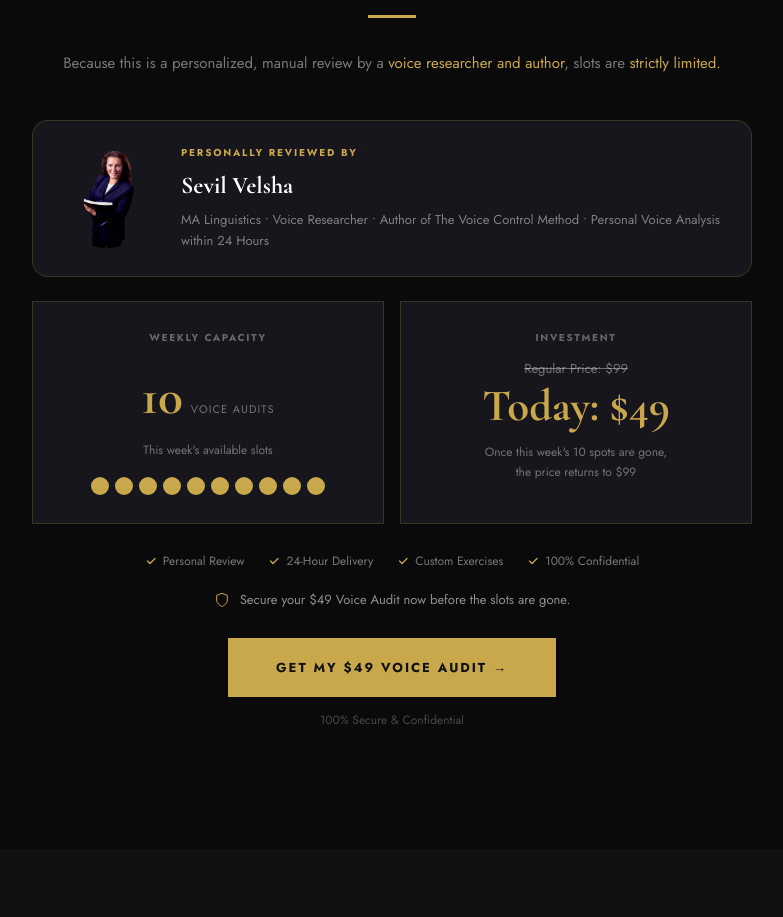
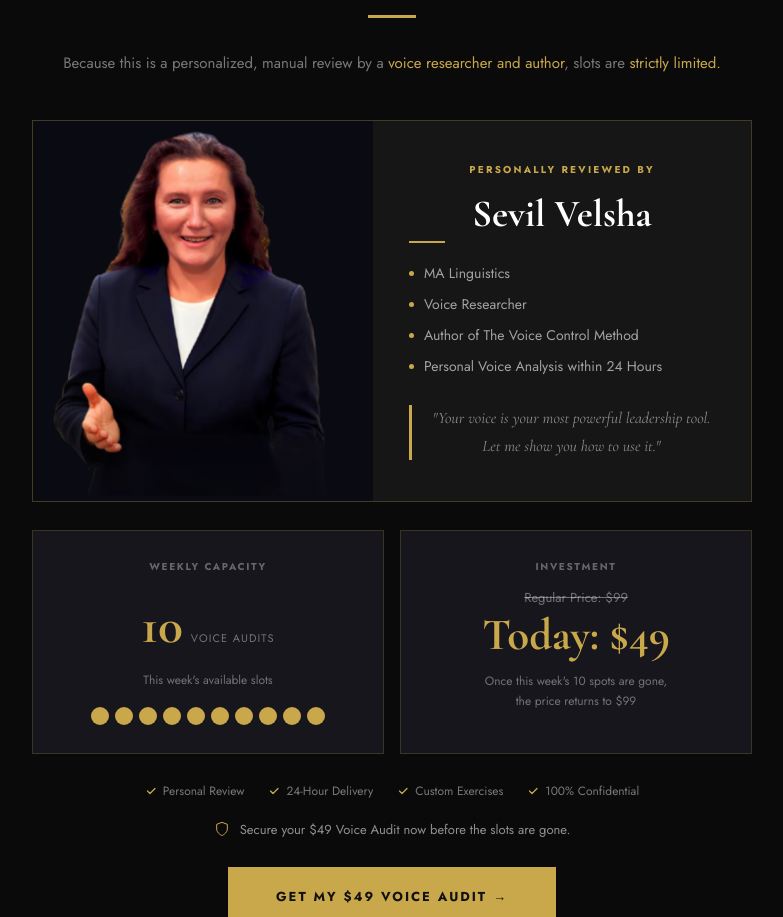
Before and after one commit to mustafahassan065/SevilVelsha, a React (Vite) app: page /voice-audit in a window 1280 px wide. Shown: the part 8534-9451 px from the top of the page, without its empty margins (248-1031 px from the left). Built offline with nearby package versions, Linux system fonts and the light colour scheme.

Commit message:
Added the image

```diff
--- a/src/routes/voice-audit/VoiceAuditPage.jsx
+++ b/src/routes/voice-audit/VoiceAuditPage.jsx
@@ -686,25 +686,55 @@ export default function VoiceAuditPage() {
           </p>
 
           {/* Sevil card — full photo */}
-          <div style={{ background: "#16161C", border: `1px solid rgba(201,168,76,0.2)`, padding: '24px', textAlign: 'left', marginBottom: 24, display: 'flex', alignItems: 'center', gap: '24px', overflow: 'hidden', borderRadius: '16px' }}>
-  <div style={{ width: 100, height: 100, flexShrink: 0, borderRadius: '50%', overflow: 'hidden' }}>
+          <div style={{
+            background: CARD, border: `1px solid rgba(201,168,76,0.25)`,
+            marginBottom: 28, overflow: 'hidden',
+            display: 'grid', gridTemplateColumns: '340px 1fr',
+          }}>
+            {/* Photo — large, prominent */}
+            <div style={{ position: 'relative', minHeight: 380, background: '#0a0a12', overflow: 'hidden' }}>
               <img
-      src="/images/audit-hero2.png"
+                src="/images/audit-hero.png"
                 alt="Sevil Velsha"
-      style={{ width: '100%', height: '100%', objectFit: 'contain', objectPosition: 'center', display: 'block' }}
+                style={{ width: '100%', height: '100%', objectFit: 'cover', objectPosition: 'top center', display: 'block' }}
               />
+              {/* subtle gold gradient overlay at bottom */}
+              <div style={{ position: 'absolute', bottom: 0, left: 0, right: 0, height: 80, background: 'linear-gradient(to top, rgba(10,10,18,0.7), transparent)' }}/>
             </div>
-  <div style={{ flex: 1 }}>
-    <p style={{ fontFamily: J, fontSize: '10px', fontWeight: 700, color: GOLD, margin: '0 0 8px', letterSpacing: '0.18em', textTransform: 'uppercase' }}>
+
+            {/* Content */}
+            <div style={{ padding: '40px 36px', display: 'flex', flexDirection: 'column', justifyContent: 'center' }}>
+              <p style={{ fontFamily: J, fontSize: '10px', fontWeight: 700, color: GOLD, margin: '0 0 16px', letterSpacing: '0.22em', textTransform: 'uppercase' }}>
                 Personally Reviewed By
               </p>
-    <p style={{ fontFamily: G, fontSize: '1.5rem', fontWeight: 700, color: '#fff', margin: '0 0 6px' }}>Sevil Velsha</p>
-    <p style={{ fontSize: '13px', color: 'rgba(255,255,255,0.45)', margin: 0, lineHeight: 1.6 }}>
-      MA Linguistics • Voice Researcher • Author of The Voice Control Method • Personal Voice Analysis within 24 Hours
+              <p style={{ fontFamily: G, fontSize: 'clamp(1.8rem,3vw,2.4rem)', fontWeight: 700, color: '#fff', margin: '0 0 6px', lineHeight: 1.1 }}>
+                Sevil Velsha
+              </p>
+              <div style={{ width: 36, height: 2, background: GOLD, margin: '0 0 20px' }}/>
+
+              {/* Credentials */}
+              <div style={{ display: 'flex', flexDirection: 'column', gap: 10, marginBottom: 28 }}>
+                {[
+                  'MA Linguistics',
+                  'Voice Researcher',
+                  'Author of The Voice Control Method',
+                  'Personal Voice Analysis within 24 Hours',
+                ].map((item, i) => (
+                  <span key={i} style={{ fontSize: '14px', color: 'rgba(255,255,255,0.6)', display: 'flex', alignItems: 'center', gap: 10 }}>
+                    <span style={{ width: 5, height: 5, borderRadius: '50%', background: GOLD, flexShrink: 0 }}/>
+                    {item}
+                  </span>
+                ))}
+              </div>
+
+              {/* Quote */}
+              <div style={{ borderLeft: `3px solid ${GOLD}`, paddingLeft: 16 }}>
+                <p style={{ fontFamily: G, fontSize: '1rem', fontStyle: 'italic', color: 'rgba(255,255,255,0.5)', margin: 0, lineHeight: 1.7 }}>
+                  "Your voice is your most powerful leadership tool. Let me show you how to use it."
                 </p>
               </div>
             </div>
-
+          </div>
           {/* Slots + Investment */}
           <div style={{ display: 'grid', gridTemplateColumns: '1fr 1fr', gap: 16, marginBottom: 28 }}>
             <div style={{ background: "#16161C", border: `1px solid rgba(201,168,76,0.2)`, padding: '28px 24px', textAlign: 'center' }}>
```
Lines whose indentation alone changed are shown as unchanged.
